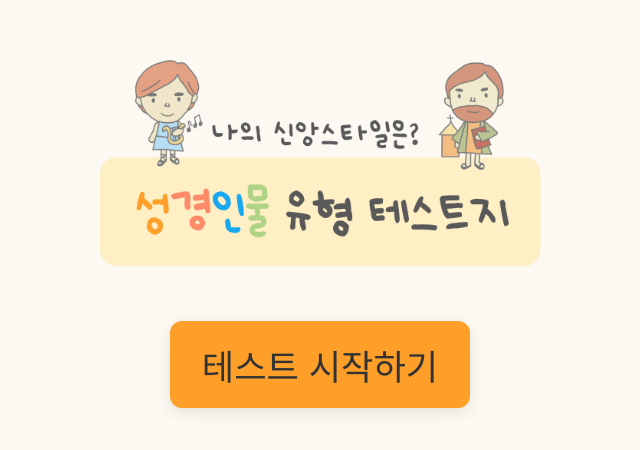
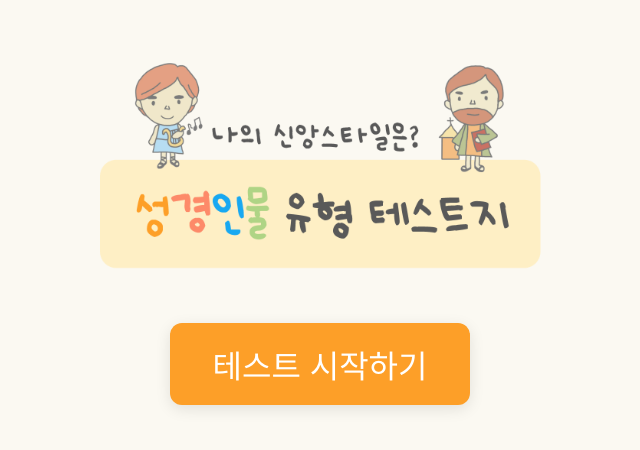
Before and after one commit to gomkuma2938-ui/bible-psytest, a React (Create React App) app: page / in a window 1280 px wide. Shown: the part 176-626 px from the top of the page, without its empty margins (320-960 px from the left). Built offline with nearby package versions, Linux system fonts and the light colour scheme; a web font is replaced by a local one.

Commit message:
Update App.css

```diff
--- a/src/App.css
+++ b/src/App.css
@@ -72,11 +72,11 @@ body {
 .start-btn {
     font-family: 'Gyeombalbal', sans-serif !important; /* 포인트 폰트 적용 */
     background: var(--primary-color) !important;
-    color: var(--text-main) !important;
+    color: white;
     width: 80%;
     max-width: 300px;
     padding: 18px 0;
-    font-size: 2.2rem; /* 굵은 폰트라 2.2rem이면 아주 시원하게 보일 겁니다 */
+    font-size: 2.0rem; /* 굵은 폰트라 2.2rem이면 아주 시원하게 보일 겁니다 */
     font-weight: normal;
     border-radius: 12px;
     border: none;
@@ -110,7 +110,7 @@ body {
 }
 
 .question-number {
-    font-size: 1.2rem;
+    font-size: 2.5rem;
     font-weight: 800;
     color: var(--primary-color);
     margin-bottom: 30px;
@@ -119,7 +119,7 @@ body {
 /* 질문 텍스트 */
 .question-text {
     font-family: 'GangwonEducationSaeum', sans-serif;
-    font-size: 2.2rem;
+    font-size: 2.8rem;
     line-height: 1.4;
     margin-bottom: 40px;
 }
```
